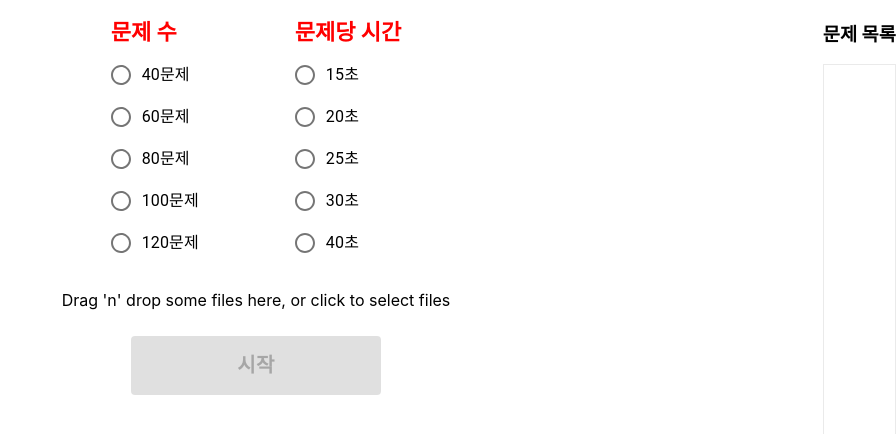
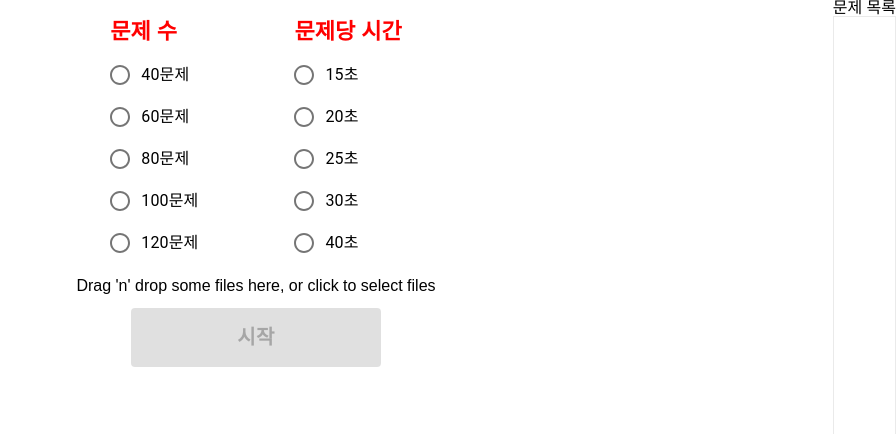
Before and after one commit to sichan75/quiz, a React (Create React App) app: page / in a window 1280 px wide. Shown: the top 434 px of the page, without its empty margins (384-1280 px from the left). Built offline with nearby package versions, Linux system fonts and the light colour scheme.

Commit message:
Global css 추가

```diff
--- a/src/index.css
+++ b/src/index.css
@@ -1,15 +1,78 @@
+/* http://meyerweb.com/eric/tools/css/reset/
+   v2.0 | 20110126
+   License: none (public domain)
+*/
+
+html, body, div, span, applet, object, iframe,
+h1, h2, h3, h4, h5, h6, p, blockquote, pre,
+a, abbr, acronym, address, big, cite, code,
+del, dfn, em, img, ins, kbd, q, s, samp,
+small, strike, strong, sub, sup, tt, var,
+b, u, i, center,
+dl, dt, dd, ol, ul, li,
+fieldset, form, label, legend,
+table, caption, tbody, tfoot, thead, tr, th, td,
+article, aside, canvas, details, embed,
+figure, figcaption, footer, header, hgroup,
+menu, nav, output, ruby, section, summary,
+time, mark, audio, video, textarea {
+  margin: 0;
+  padding: 0;
+  border: 0;
+  font-size: 100%;
+  font: inherit;
+  vertical-align: baseline;
+}
+/* HTML5 display-role reset for older browsers */
+article, aside, details, figcaption, figure,
+footer, header, hgroup, menu, nav, section {
+  display: block;
+}
 body {
-  margin: 0;
-  font-family: -apple-system, BlinkMacSystemFont, 'Segoe UI', 'Roboto', 'Oxygen',
-    'Ubuntu', 'Cantarell', 'Fira Sans', 'Droid Sans', 'Helvetica Neue',
-    sans-serif;
-  -webkit-font-smoothing: antialiased;
-  -moz-osx-font-smoothing: grayscale;
+  line-height: 1;
+}
+ol, ul {
+  list-style: none;
+}
+blockquote, q {
+  quotes: none;
+}
+blockquote:before, blockquote:after,
+q:before, q:after {
+  content: '';
+  content: none;
+}
+table {
+  border-collapse: collapse;
+  border-spacing: 0;
+}
 
+/* Custom */
+body {
+  color: black;
+  font-family: 'Noto Sans KR', sans-serif;
+}
+
+p, textarea {
+  line-height: 1.5;
+}
+
+textarea:disabled {
+  opacity: 1;
+}
+
+body, * {
   box-sizing: border-box;
 }
 
-code {
-  font-family: source-code-pro, Menlo, Monaco, Consolas, 'Courier New',
-    monospace;
+button {
+  padding: 0;
+  cursor: pointer;
+  border: 0;
+  outline: none;
+  background-color: transparent;
 }
+
+.ReactModal__Body--open {
+  overflow: hidden;
+}
```
